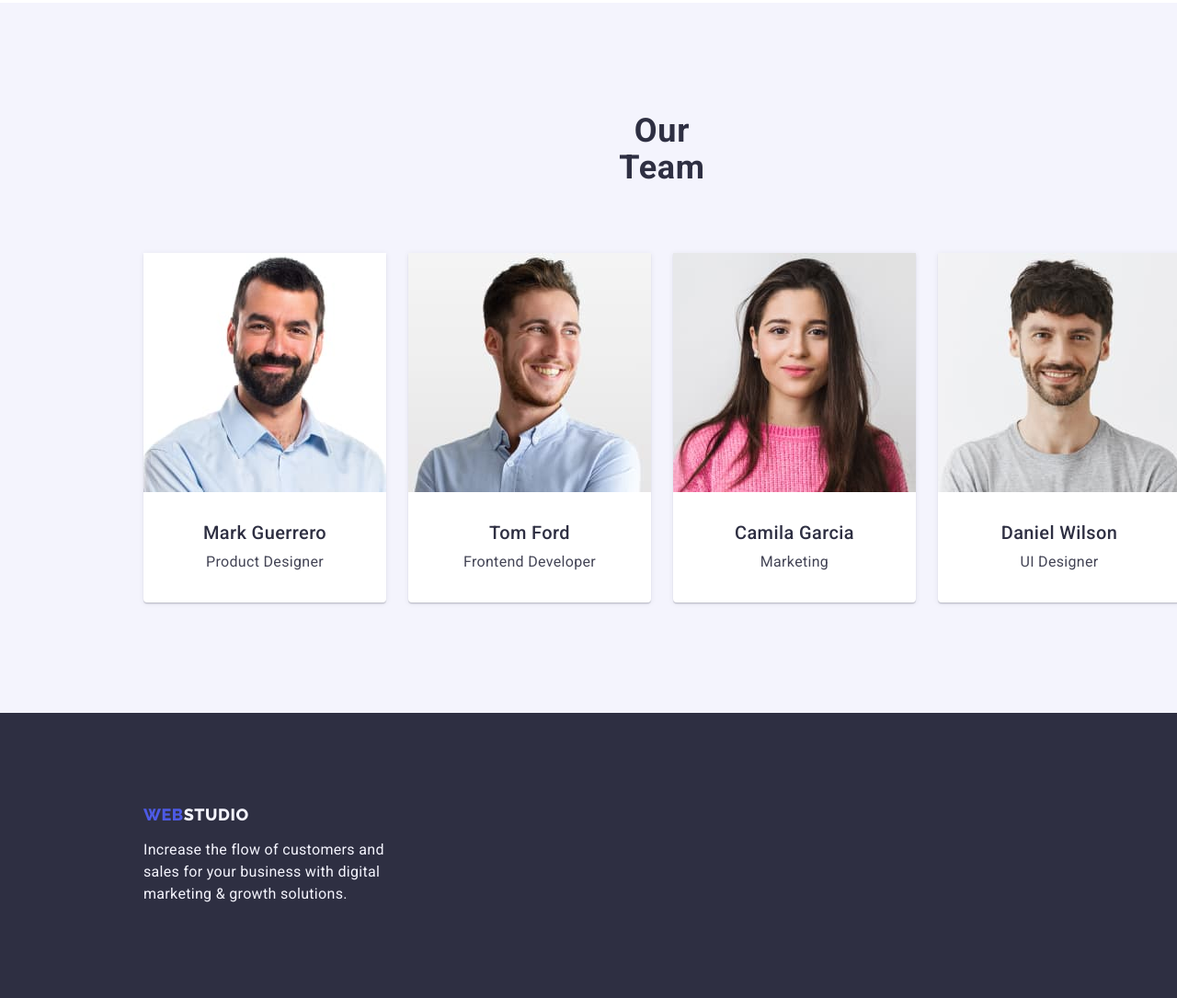
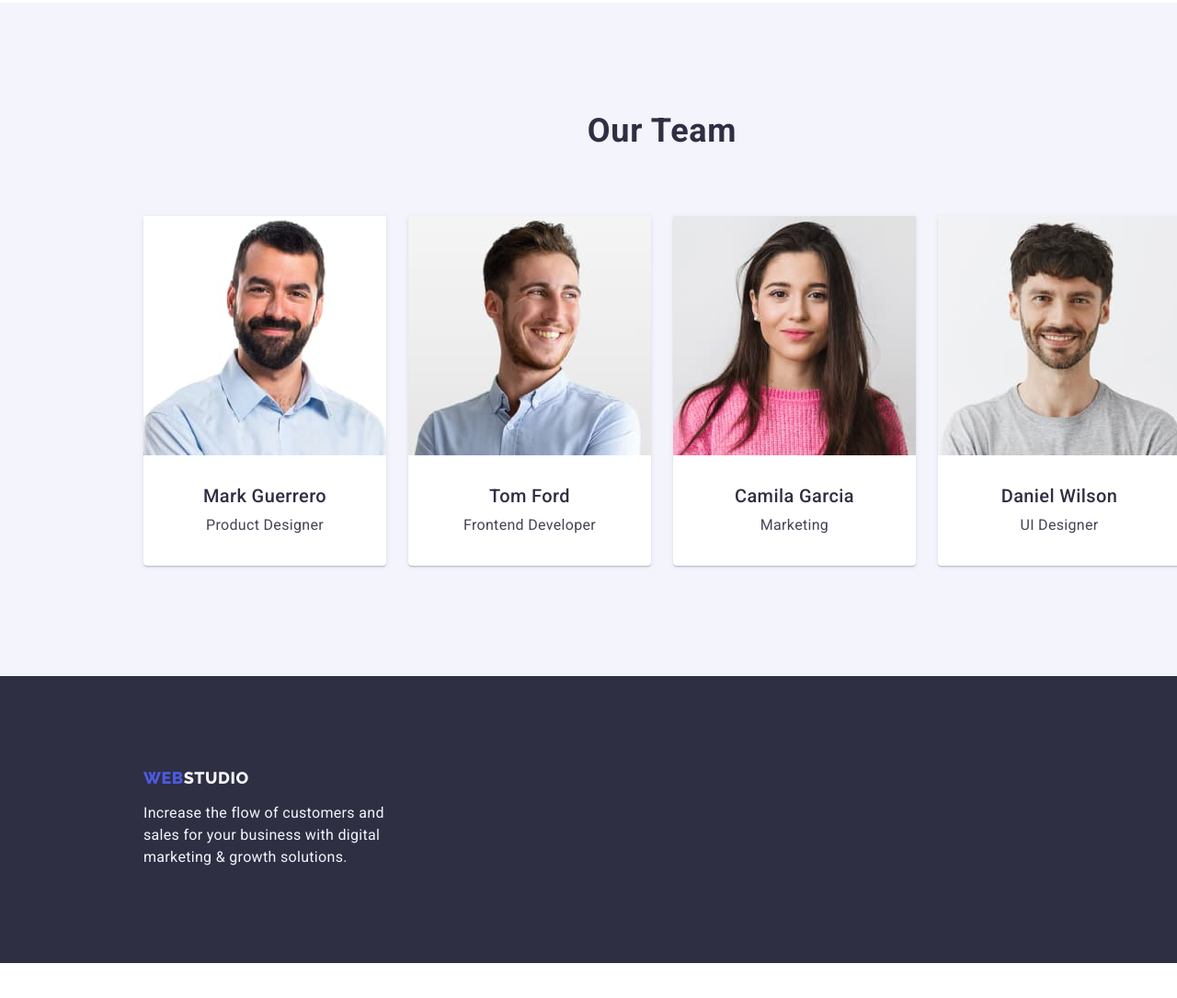
Before and after one commit to BendelVolodymyr/goit-markup-hw-03, a plain HTML site: page index.html in a window 1280 px wide. Shown: the part 1521-2606 px from the top of the page at 92% size. After the commit the page ends 2568 px from the top, so only its background shows below. Drawn offline with Linux system fonts and the light colour scheme.

Commit message:
up section two

```diff
--- a/css/styles.css
+++ b/css/styles.css
@@ -204,12 +204,12 @@ h6 {
 
 .section-four {
     background-color: #F4F4FD;
+    padding: 120px 0;
 }
 
 .section-four ul {
     display: flex;
     gap: 24px;
-    padding-bottom: 120px;
 }
 
 .section-four-title {
@@ -220,7 +220,7 @@ h6 {
     text-transform: capitalize;
     color: var(--color-main);
 
-    padding: 120px 639px 72px 639px;
+    padding-bottom: 72px;
 }
 
 .section-four-box {
@@ -254,12 +254,12 @@ h6 {
     background-color: var(--color-main);
     width: 1440px;
     height: 312px;
+    padding: 100px;
 }
 
 .footer-box {
     width: 264px;
     height: 112px;
-    padding: 100px 1020px 100px 156px;
 }
 
 .footer__logo {
--- a/index.html
+++ b/index.html
@@ -131,7 +131,7 @@
         </section>
     </main>
     <footer class="footer">
-        <div class="footer-box">
+        <div class="footer-box container">
             <a class="logo" href="./index.html">Web<span class="footer__logo">Studio</span></a>
 
             <p class="footer-text">Increase the flow of customers and sales for your business with digital marketing &
```
Also changed, not shown: portfolio.html (+1 -1 lines).
